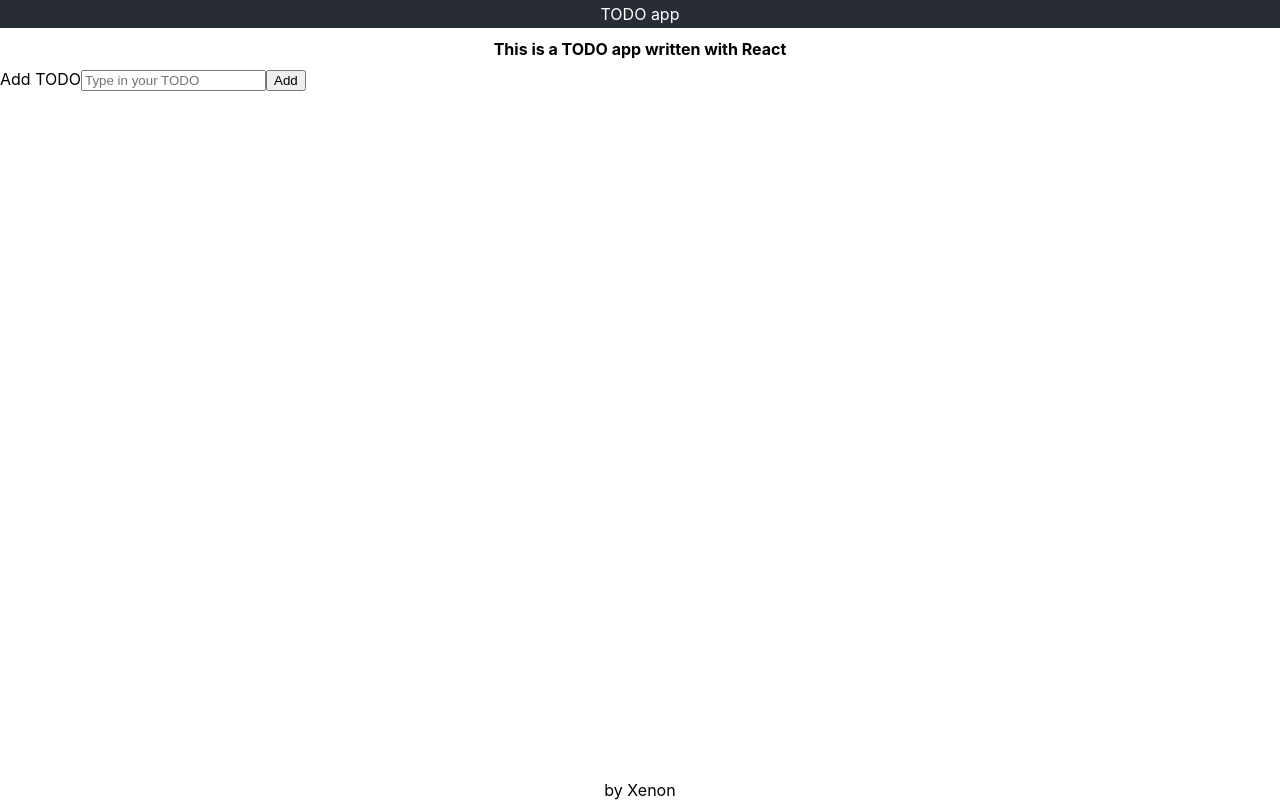
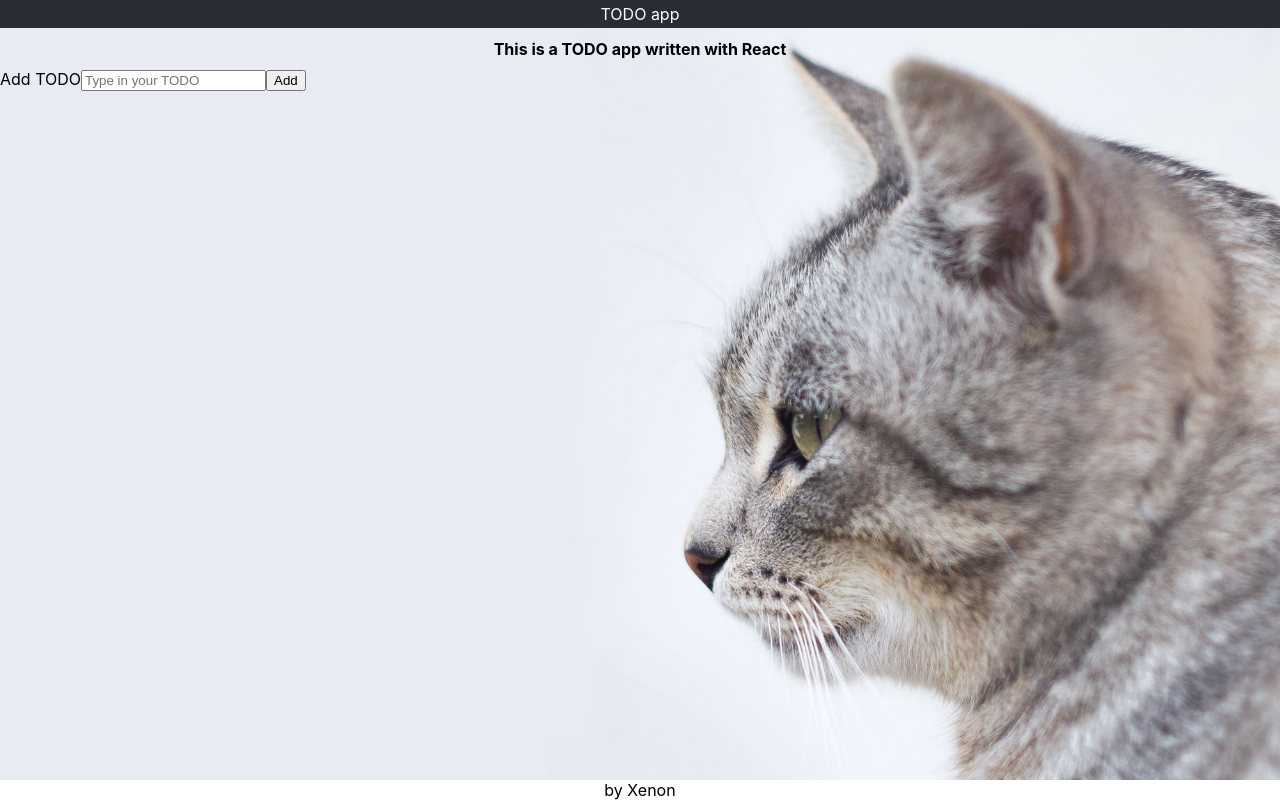
Before and after one commit to kseniiastativka/react-todo, a React (Create React App) app: page / in a window 1280 px wide. Built offline with nearby package versions, Linux system fonts and the light colour scheme.

Commit message:
feat: add a cat

```diff
--- a/src/App.css
+++ b/src/App.css
@@ -4,6 +4,13 @@
   min-height: 100vh;
 }
 
+.app__main {
+  flex-grow: 1;
+  background-image: url("./cat.jpg");
+  background-repeat: no-repeat;
+  background-position: center;
+  background-size: cover;
+}
 .header {
   padding: 0.25em;
   text-align: center;
--- a/src/App.tsx
+++ b/src/App.tsx
@@ -9,7 +9,7 @@ function App() {
     <div className="app">
       <header className="header">TODO app</header>
 
-      <main>
+      <main className="app__main">
         <h1 className="app__title">This is a TODO app written with React</h1>
         <form
           onSubmit={(event) => {
```
Also changed, not shown: src/cat.jpg (added).
